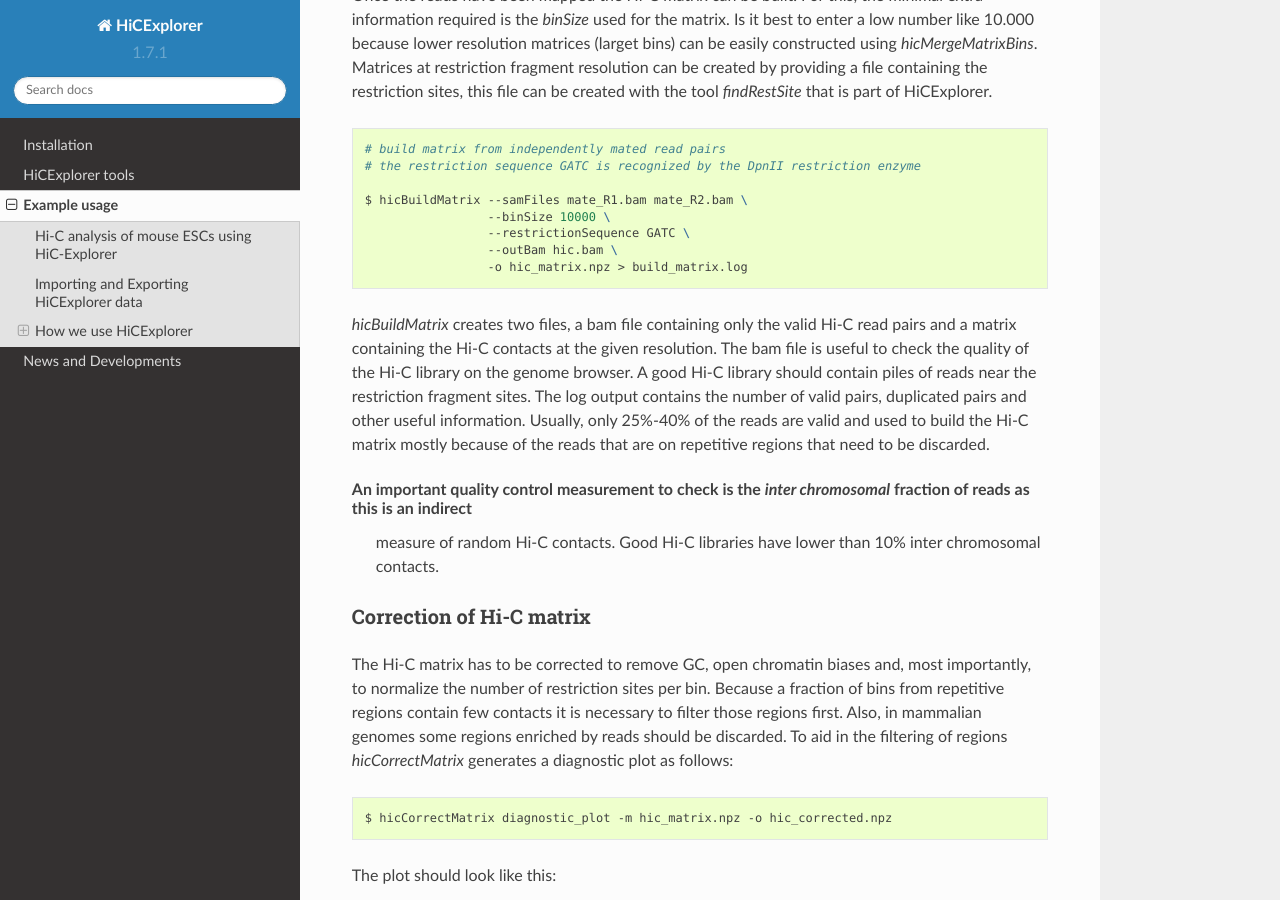
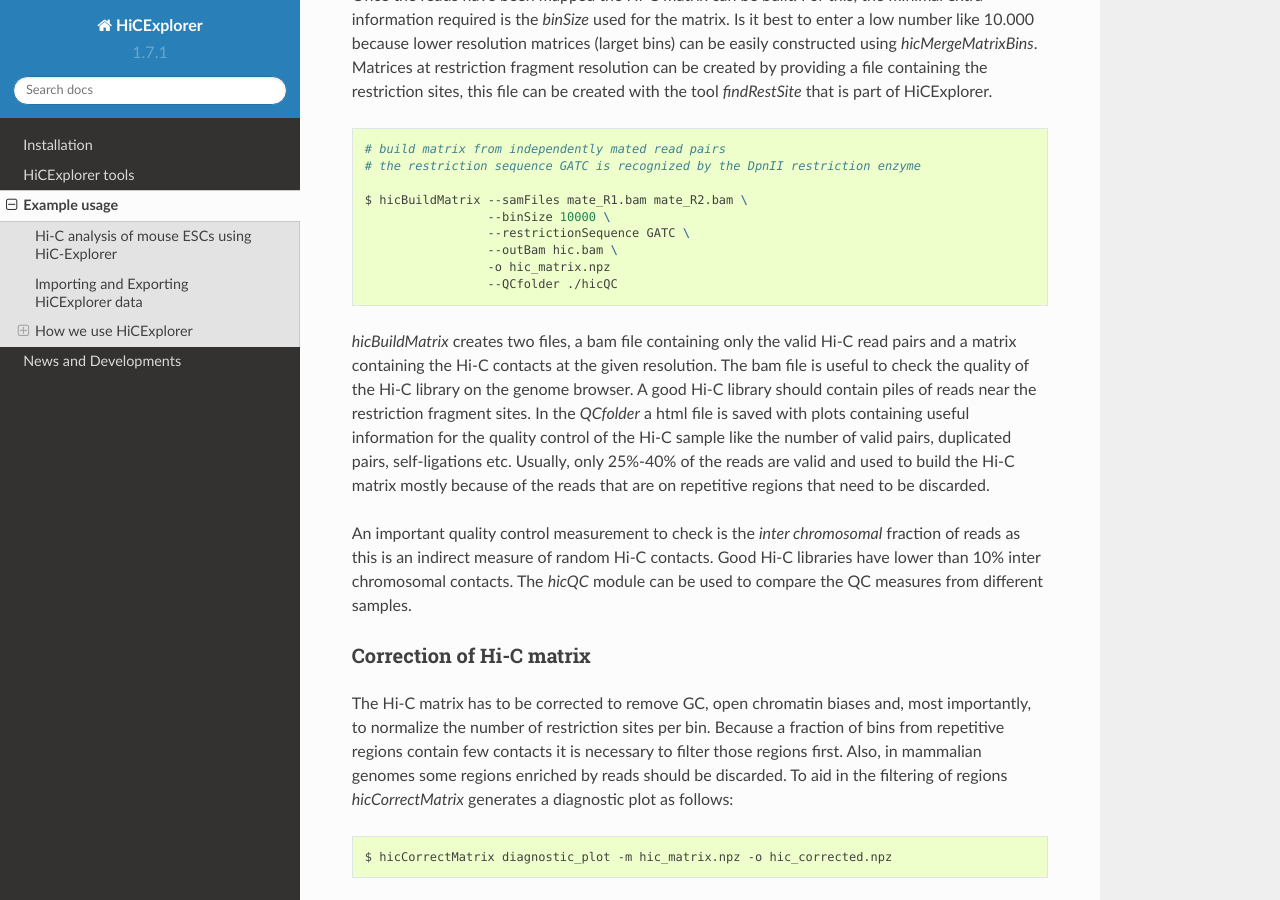
Before and after one commit to deeptools/HiCExplorer, a Sphinx documentation site: the page built from docs/content/example_usage.rst, in a window 1280 px wide and 900 px high, scrolled down 1435 px. Built offline with Sphinx 7.4.7 and the Read the Docs theme 2.0.0, drawn with Linux system fonts in a browser that asks for light colours.

Commit message:
added --QCfolder to example

```diff
--- a/docs/content/example_usage.rst
+++ b/docs/content/example_usage.rst
@@ -78,18 +78,21 @@ containing the restriction sites, this file can be created with the tool
                     --binSize 10000 \
                     --restrictionSequence GATC \
                     --outBam hic.bam \
-                    -o hic_matrix.npz > build_matrix.log
+                    -o hic_matrix.npz
+                    --QCfolder ./hicQC
 
 
 `hicBuildMatrix` creates two files, a bam file containing only the valid Hi-C read pairs and a matrix containing the
 Hi-C contacts at the given resolution. The bam file is useful to check the quality of the
 Hi-C library on the genome browser. A good Hi-C library should contain piles of reads near
-the restriction fragment sites. The log output contains the number of valid pairs, duplicated pairs and
-other useful information. Usually, only 25%-40% of the reads are valid and used to build the Hi-C matrix mostly
+the restriction fragment sites. In the `QCfolder` a html file is saved with plots containing
+useful information for the quality control of the Hi-C sample like the number of valid pairs, duplicated pairs,
+self-ligations etc. Usually, only 25%-40% of the reads are valid and used to build the Hi-C matrix mostly
 because of the reads that are on repetitive regions that need to be discarded.
 
 An important quality control measurement to check is the `inter chromosomal` fraction of reads as this is an indirect
- measure of random Hi-C contacts. Good Hi-C libraries have lower than 10%  inter chromosomal contacts.
+measure of random Hi-C contacts. Good Hi-C libraries have lower than 10%  inter chromosomal contacts. The `hicQC`
+module can be used to compare the QC measures from different samples.
 
 Correction of Hi-C matrix
 ^^^^^^^^^^^^^^^^^^^^^^^^^
```
